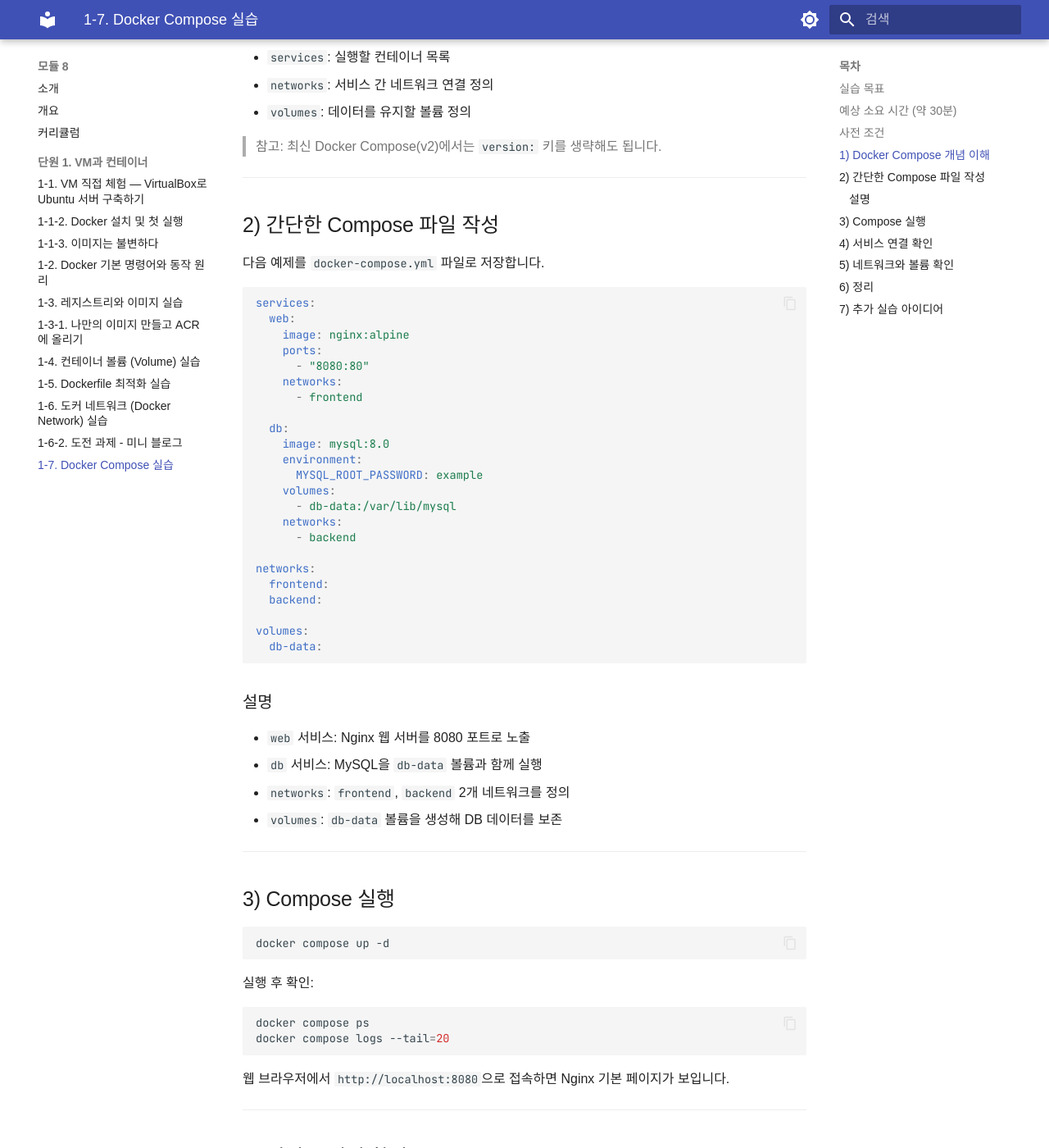
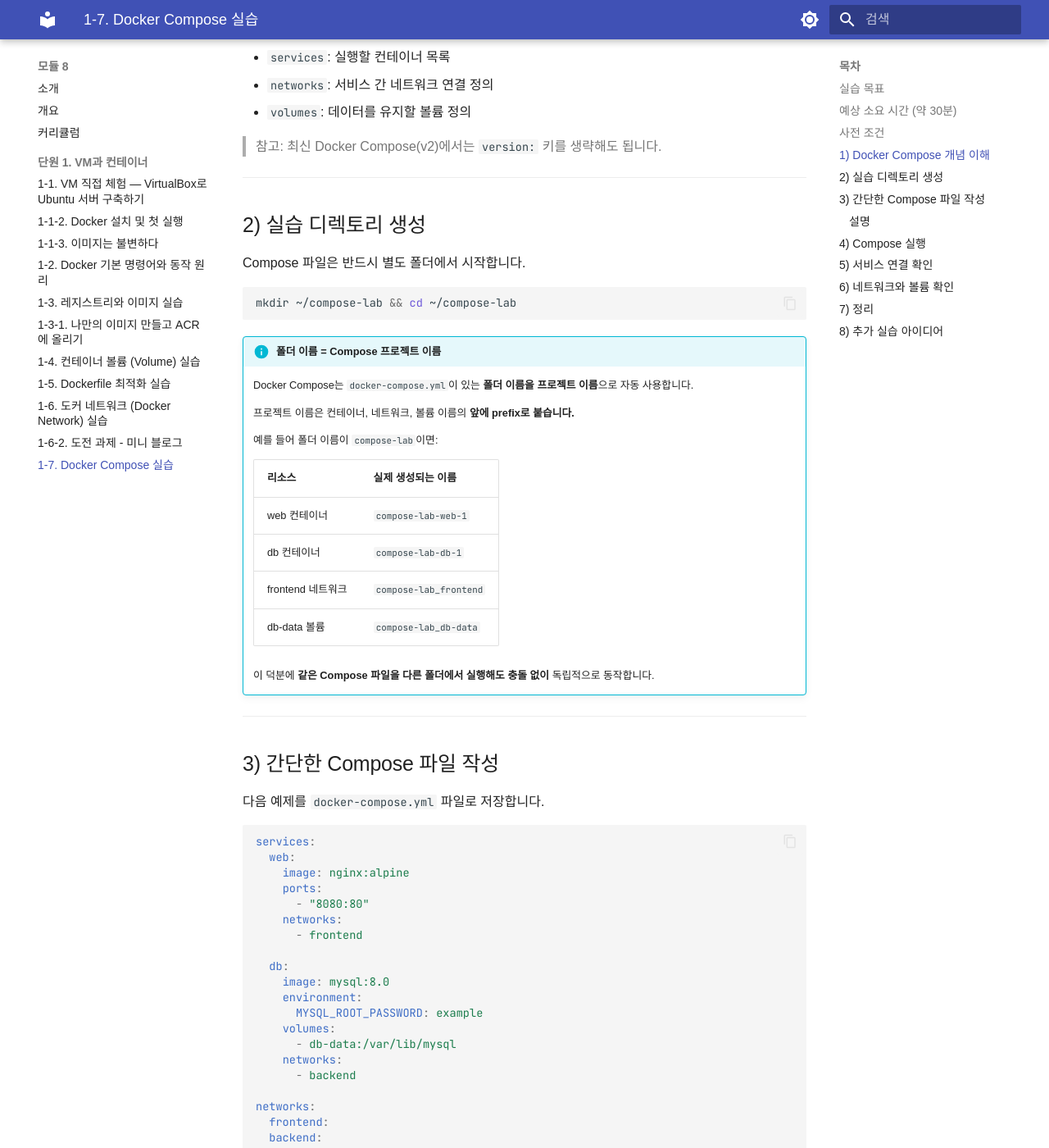
Before and after one commit to skilleat-labs/docker-k8s-labs, an MkDocs documentation site: the page built from docs/modules/module8/1-7.md, in a window 1280 px wide and 1400 px high, scrolled down 1058 px. Shown: the whole window at 82% size. Built offline with MkDocs 1.6.1 and Material for MkDocs 9.7.7, drawn with Linux system fonts in a browser that asks for light colours; some web fonts are replaced; some of the changed text lies outside the part shown.

Commit message:
1-7: 실습 디렉토리 생성 및 프로젝트 이름 설명 추가, 섹션 번호 재정렬
Co-Authored-By: Claude Sonnet 4.6 <noreply@anthropic.com>

````diff
--- a/docs/modules/module8/1-7.md
+++ b/docs/modules/module8/1-7.md
@@ -42,7 +42,33 @@ Docker Compose는 여러 컨테이너를 하나의 YAML 파일로 정의하고,
 
 ---
 
-## 2) 간단한 Compose 파일 작성
+## 2) 실습 디렉토리 생성
+
+Compose 파일은 반드시 별도 폴더에서 시작합니다.
+
+```bash
+mkdir ~/compose-lab && cd ~/compose-lab
+```
+
+!!! info "폴더 이름 = Compose 프로젝트 이름"
+    Docker Compose는 `docker-compose.yml`이 있는 **폴더 이름을 프로젝트 이름**으로 자동 사용합니다.
+
+    프로젝트 이름은 컨테이너, 네트워크, 볼륨 이름의 **앞에 prefix로 붙습니다.**
+
+    예를 들어 폴더 이름이 `compose-lab`이면:
+
+    | 리소스 | 실제 생성되는 이름 |
+    |--------|------------------|
+    | web 컨테이너 | `compose-lab-web-1` |
+    | db 컨테이너 | `compose-lab-db-1` |
+    | frontend 네트워크 | `compose-lab_frontend` |
+    | db-data 볼륨 | `compose-lab_db-data` |
+
+    이 덕분에 **같은 Compose 파일을 다른 폴더에서 실행해도 충돌 없이** 독립적으로 동작합니다.
+
+---
+
+## 3) 간단한 Compose 파일 작성
 
 다음 예제를 `docker-compose.yml` 파일로 저장합니다.
 
@@ -98,7 +124,7 @@ docker compose logs --tail=20
 
 ---
 
-## 4) 서비스 연결 확인
+## 5) 서비스 연결 확인
 
 Compose는 같은 네트워크에 있는 서비스 이름을 DNS 이름으로 사용합니다.
 
@@ -141,7 +167,7 @@ docker compose down -v
 
 ---
 
-## 7) 추가 실습 아이디어
+## 8) 추가 실습 아이디어
 
 - `web` 서비스에 `Dockerfile`을 만들어 직접 이미지 빌드해 보기
 - `depends_on`을 사용해 실행 순서를 지정해 보기
````
Also changed, not shown: other parts of docs/modules/module8/1-7.md (+3 -3 lines).
